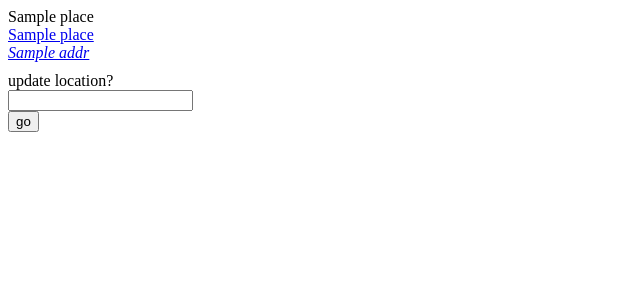
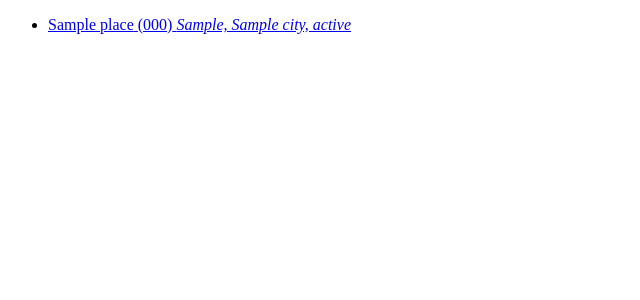
Before and after one commit to daaku/weekend, a Django app: template weekend/common/templates/common/places.html in a window 1280 px wide. Shown: the top 300 px of the page, without its empty margins (0-640 px from the left). Run offline with Django 3.2, Linux system fonts and the light colour scheme; the template is opened without the code that fills it: most values are stand-ins (such as "Sample title", 1, 10 or a date in 2020); some libraries are stand-ins or nearby versions.

Commit message:
base.html - commented out link to yui css
places.html
- now using live data(!)

```diff
--- a/weekend/common/templates/base.html
+++ b/weekend/common/templates/base.html
@@ -6,7 +6,7 @@
         <meta name="description" content="weekend.daaku.org - {% block meta_description %}{% endblock %}" />
 
         <title>{% block title %}Welcome{% endblock %} — weekend.daaku.org</title>
-        <link rel="stylesheet" type="text/css" href="http://yui.yahooapis.com/combo?3.0.0pr2/build/cssfonts/fonts-min.css&amp;3.0.0pr2/build/cssreset/reset-min.css&amp;3.0.0pr2/build/cssgrids/grids-min.css&amp;3.0.0pr2/build/cssbase/base-min.css" />
+        <!-- <link rel="stylesheet" type="text/css" href="http://yui.yahooapis.com/combo?3.0.0pr2/build/cssfonts/fonts-min.css&amp;3.0.0pr2/build/cssreset/reset-min.css&amp;3.0.0pr2/build/cssgrids/grids-min.css&amp;3.0.0pr2/build/cssbase/base-min.css" /> -->
         <link rel="stylesheet" type="text/css" href="/media/common/css/base.css" />
         {% block head %}{% endblock %}
     </head>
--- a/weekend/common/templates/common/places.html
+++ b/weekend/common/templates/common/places.html
@@ -2,25 +2,21 @@
 {% block content %}
 <style>
 #places a{
-	display:block;
-	margin-bottom:10px;
+    margin-bottom:10px;
 }
 #places a .addr{
-	font-style:italic;
+    font-style:italic;
 }
 </style>
-<div id="places">
+<ul id="places">
 {% for place in places %}
-{{ place }}
-	<a href="/menu/?pid={{ place.id }}" class="place">
-		<div class="name">{{ place.name }}</div>
-		<div class="addr">{{ place.addr }}</div>
-	</a>
+    <li>
+        <a href="/menu/?lat={{ place.Address.Latitude }}&lon={{ place.Address.Longitude }}&restaurant={{ place.RestaurantName }}" class="place">
+            <span class="name">{{ place.RestaurantName }}</span>
+            <span class="phone">({{ place.Address.Phone }})</span>
+            <span class="addr">{{ place.Address.Street1 }}, {{ place.Address.City }}, {{ place.Address.State }}</span>
+        </a>
+    </li>
 {% endfor %}
-</div>
-update location?
-<form action="/update/">
-	<input name="address" /><br/>
-	<input name="submit" type="submit" value="go" />
-</form>
+</ul>
 {% endblock %}
```
